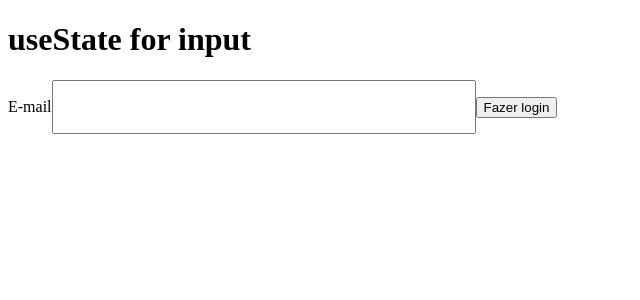
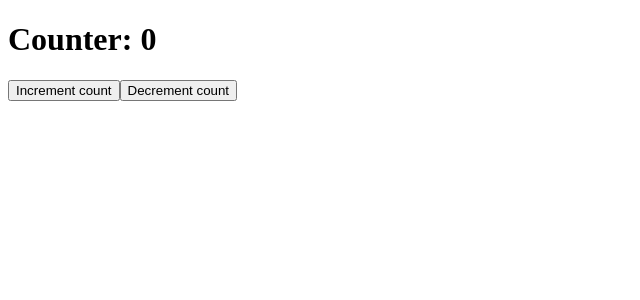
Before and after one commit to matheus-paulino/reactjs-basic-concepts, a React (Create React App) app: page / in a window 1280 px wide. Shown: the top 300 px of the page, without its empty margins (0-640 px from the left). Built offline with nearby package versions, Linux system fonts and the light colour scheme.

Commit message:
basic example for useEffect

```diff
--- a/src/App.js
+++ b/src/App.js
@@ -5,6 +5,7 @@ import StyledComponents from "./StyledComponents";
 import UseState from './useState'
 import UseStateForInput from "./useStateForInput";
 import ConditionalDisplay from './ConditionalDisplay'
+import UseEffectComponent from "./useEffectComponent";
 
 function App() {
   return (
@@ -13,8 +14,10 @@ function App() {
       <StyledComponents />
       <UseState />
       <UseStateForInput />
+
+      <ConditionalDisplay />
       */}
-      <ConditionalDisplay />
+      <UseEffectComponent  />
     </>
   );
 }
--- /dev/null
+++ b/src/useEffectComponent.js
@@ -0,0 +1,33 @@
+import React, { useEffect, useState } from "react";
+
+function UseEffectComponent() {
+  const [count, setCount] = useState(0);
+
+  useEffect(() => {
+    if (count !== 0) {
+      document.title = "Counter: " + count;
+    } else {
+      document.title = "Click in increment";
+    }
+  }, [count]);
+
+  function incrementAction() {
+    setCount(count + 1);
+  }
+
+  function decrementAction() {
+    if (count > 0) {
+      setCount(count - 1);
+    }
+  }
+
+  return (
+    <>
+      <h1>Counter: {count}</h1>
+      <button onClick={incrementAction}>Increment count</button>
+      <button onClick={decrementAction}>Decrement count</button>
+    </>
+  );
+}
+
+export default UseEffectComponent;
```
